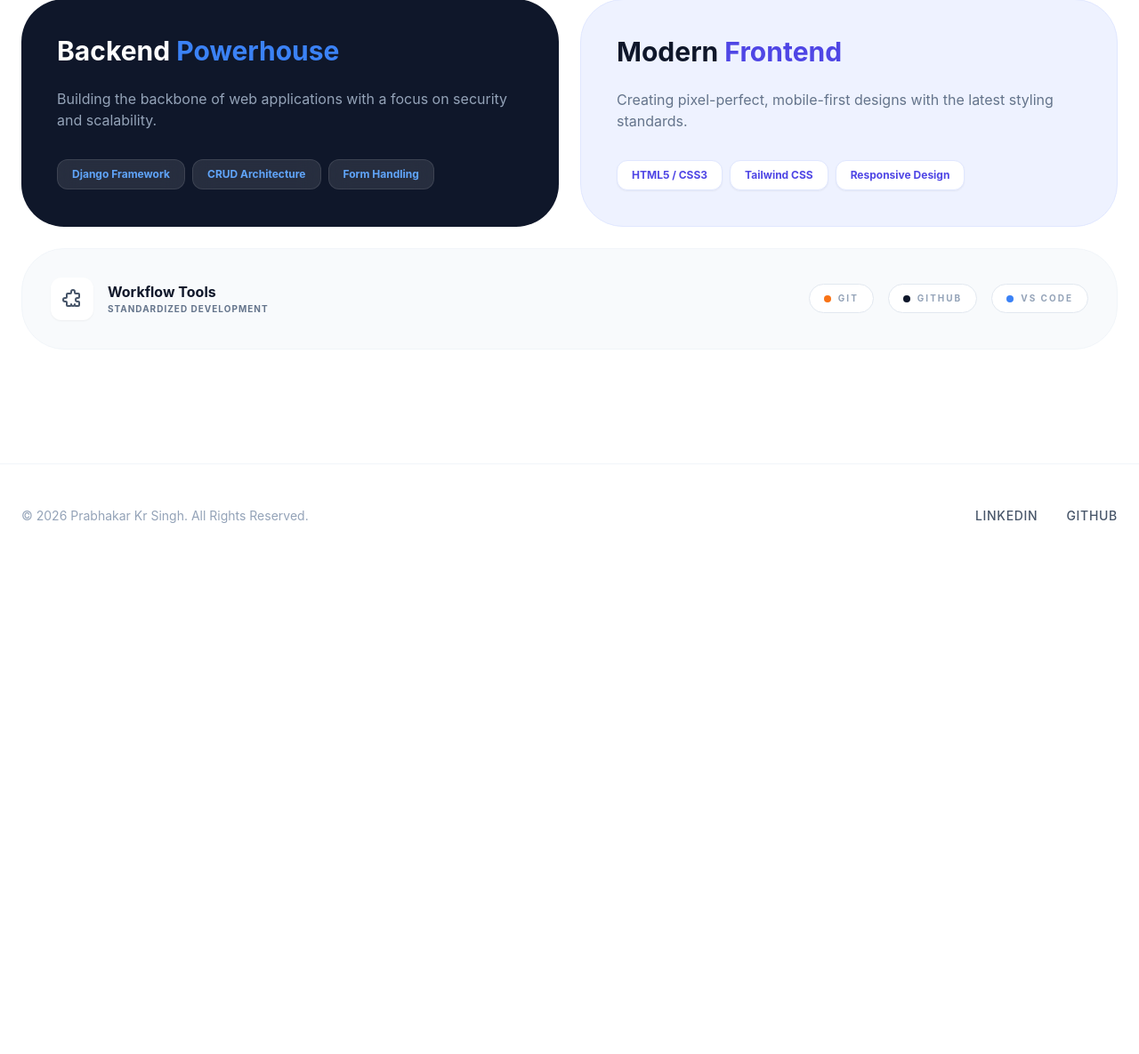
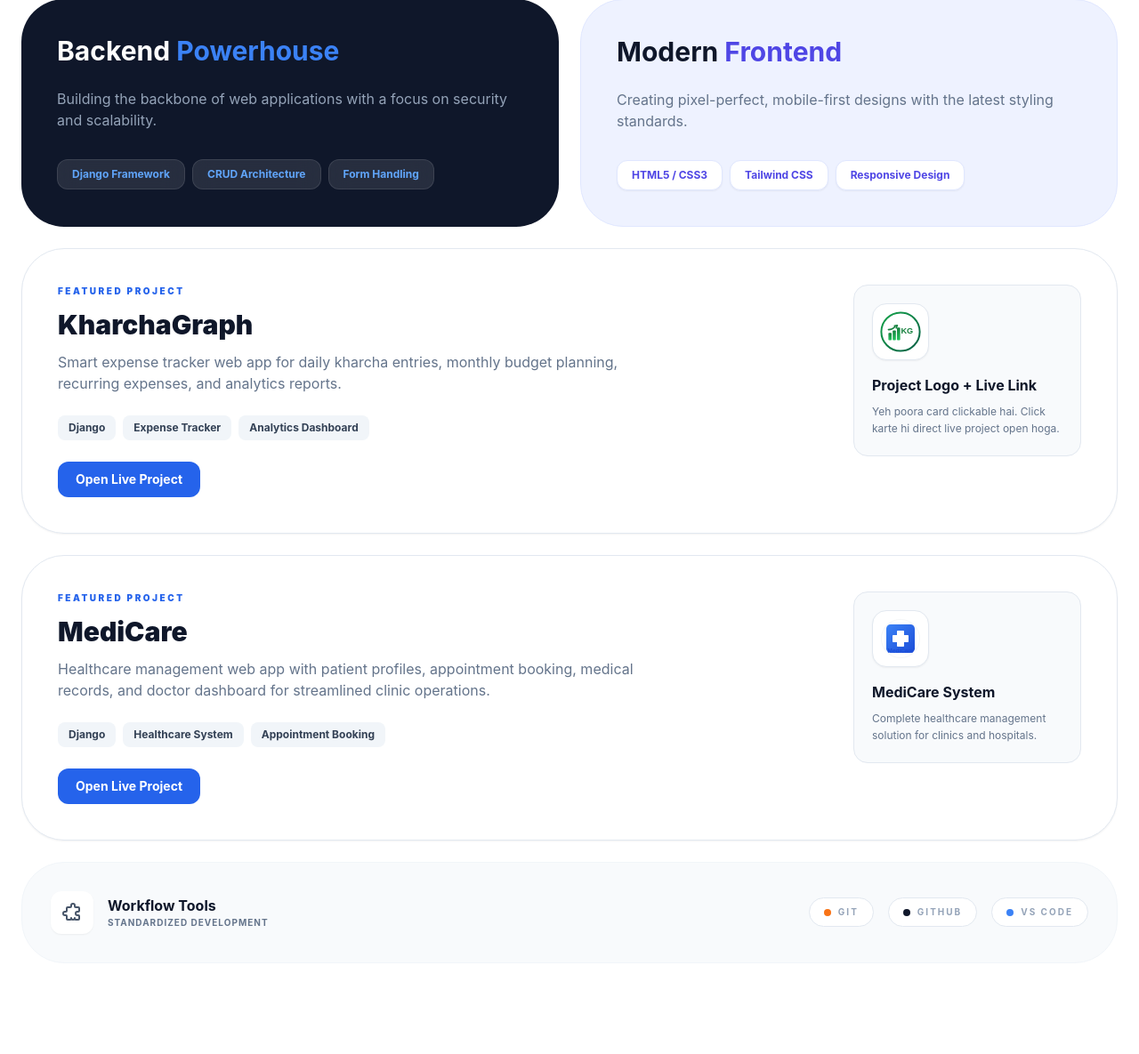
Before and after one commit to prabhakarsingh2007/portfolio, a Django app: page /skills/ in a window 1280 px wide. Shown: the part 944-2129 px from the top of the page at 89% size. Before the commit the page ends 1532 px from the top, so only its background shows below. Run offline with Django 5.2, Linux system fonts and the light colour scheme; some libraries are stand-ins or nearby versions.

Commit message:
Add featured project sections for KharchaGraph and MediCare in skills template
Co-authored-by: Copilot <copilot@github.com>

```diff
--- a/portfolio/myapp/templates/skills.html
+++ b/portfolio/myapp/templates/skills.html
@@ -1,4 +1,5 @@
 {% extends 'base.html' %}
+{% load static %}
 
 {% block title %}Expertise | Prabhakar Kr Singh{% endblock %}
 
@@ -85,6 +86,52 @@
             </div>
         </div>
 
+        <a href="https://kharchagraph.in/" target="_blank" rel="noopener noreferrer" class="lg:col-span-12 block p-6 md:p-10 bg-white rounded-[2rem] md:rounded-[3rem] border border-slate-200 shadow-sm hover:shadow-xl hover:-translate-y-1 transition-all duration-300">
+            <div class="flex flex-col md:flex-row md:items-start md:justify-between gap-6 md:gap-10">
+                <div class="max-w-2xl">
+                    <p class="text-[10px] uppercase tracking-[0.25em] font-black text-blue-600 mb-3">Featured Project</p>
+                    <h3 class="text-2xl md:text-3xl font-black text-slate-900 mb-3">KharchaGraph</h3>
+                    <p class="text-slate-500 text-sm md:text-base leading-relaxed mb-6">Smart expense tracker web app for daily kharcha entries, monthly budget planning, recurring expenses, and analytics reports.</p>
+                    <div class="flex flex-wrap gap-2 mb-6">
+                        <span class="px-3 py-1.5 bg-slate-100 rounded-lg text-[10px] md:text-xs font-bold text-slate-700">Django</span>
+                        <span class="px-3 py-1.5 bg-slate-100 rounded-lg text-[10px] md:text-xs font-bold text-slate-700">Expense Tracker</span>
+                        <span class="px-3 py-1.5 bg-slate-100 rounded-lg text-[10px] md:text-xs font-bold text-slate-700">Analytics Dashboard</span>
+                    </div>
+                    <span class="inline-flex items-center justify-center px-5 py-2.5 rounded-xl bg-blue-600 text-white text-xs md:text-sm font-bold">Open Live Project</span>
+                </div>
+                <div class="w-full md:w-64 p-5 bg-slate-50 rounded-2xl border border-slate-200">
+                    <div class="w-16 h-16 rounded-2xl bg-white border border-slate-200 shadow-sm flex items-center justify-center mb-4">
+                        <img src="{% static 'images/project-logo.svg' %}" alt="Project logo" class="w-12 h-12 object-contain" />
+                    </div>
+                    <h4 class="text-slate-900 font-bold mb-2">Project Logo + Live Link</h4>
+                    <p class="text-slate-500 text-xs leading-relaxed">Yeh poora card clickable hai. Click karte hi direct live project open hoga.</p>
+                </div>
+            </div>
+        </a>
+
+        <a href="https://medicare-django-1.onrender.com" target="_blank" rel="noopener noreferrer" class="lg:col-span-12 block p-6 md:p-10 bg-white rounded-[2rem] md:rounded-[3rem] border border-slate-200 shadow-sm hover:shadow-xl hover:-translate-y-1 transition-all duration-300">
+            <div class="flex flex-col md:flex-row md:items-start md:justify-between gap-6 md:gap-10">
+                <div class="max-w-2xl">
+                    <p class="text-[10px] uppercase tracking-[0.25em] font-black text-blue-600 mb-3">Featured Project</p>
+                    <h3 class="text-2xl md:text-3xl font-black text-slate-900 mb-3">MediCare</h3>
+                    <p class="text-slate-500 text-sm md:text-base leading-relaxed mb-6">Healthcare management web app with patient profiles, appointment booking, medical records, and doctor dashboard for streamlined clinic operations.</p>
+                    <div class="flex flex-wrap gap-2 mb-6">
+                        <span class="px-3 py-1.5 bg-slate-100 rounded-lg text-[10px] md:text-xs font-bold text-slate-700">Django</span>
+                        <span class="px-3 py-1.5 bg-slate-100 rounded-lg text-[10px] md:text-xs font-bold text-slate-700">Healthcare System</span>
+                        <span class="px-3 py-1.5 bg-slate-100 rounded-lg text-[10px] md:text-xs font-bold text-slate-700">Appointment Booking</span>
+                    </div>
+                    <span class="inline-flex items-center justify-center px-5 py-2.5 rounded-xl bg-blue-600 text-white text-xs md:text-sm font-bold">Open Live Project</span>
+                </div>
+                <div class="w-full md:w-64 p-5 bg-slate-50 rounded-2xl border border-slate-200">
+                    <div class="w-16 h-16 rounded-2xl bg-white border border-slate-200 shadow-sm flex items-center justify-center mb-4">
+                        <img src="{% static 'images/medicare-logo.svg' %}" alt="MediCare logo" class="w-12 h-12 object-contain" />
+                    </div>
+                    <h4 class="text-slate-900 font-bold mb-2">MediCare System</h4>
+                    <p class="text-slate-500 text-xs leading-relaxed">Complete healthcare management solution for clinics and hospitals.</p>
+                </div>
+            </div>
+        </a>
+
         <div class="lg:col-span-12 p-6 md:p-8 bg-slate-50 rounded-[2rem] md:rounded-[3rem] border border-slate-100 flex flex-col md:flex-row items-center justify-between gap-8">
             <div class="flex flex-col md:flex-row items-center text-center md:text-left gap-4">
                 <div class="w-12 h-12 bg-white rounded-xl flex items-center justify-center shadow-sm shrink-0">
```
Also changed, not shown: portfolio/static/images/medicare-logo.svg (added), portfolio/static/images/project-logo.svg (added).
